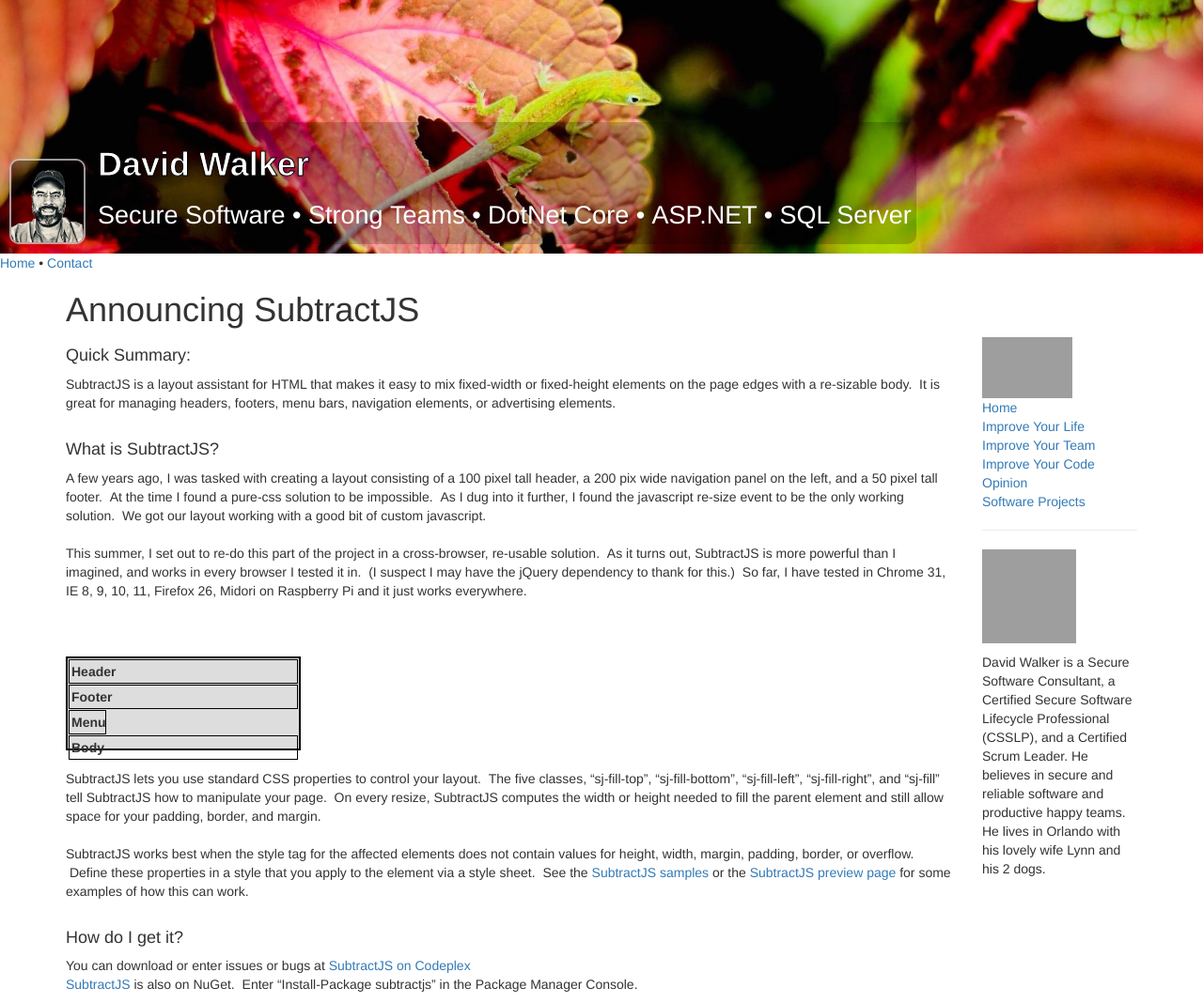
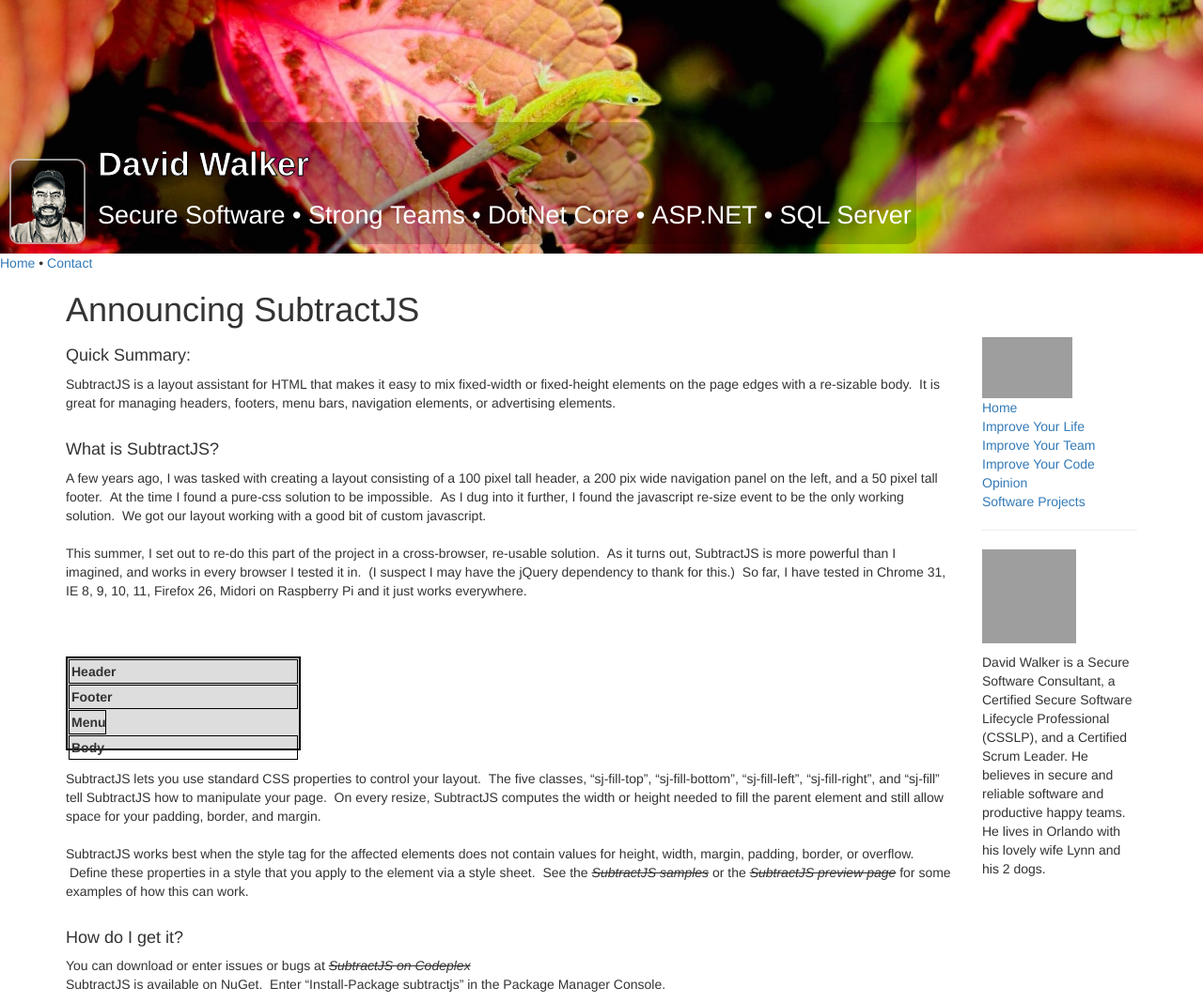
Before and after one commit to Grax32/Grax32.github.io, a Jekyll site: the page built from articles/announcing-subtractjs.md, in a window 1280 px wide, cut to the strip 0-1068 px from the top of the page. Shown: the whole strip at 94% size. Built offline with Jekyll 4.4.1, drawn with Linux system fonts in a browser that asks for light colours; grey boxes are pictures that could not be loaded.

Commit message:
link fixes

```diff
--- a/_includes/google-analytics.html
+++ b/_includes/google-analytics.html
@@ -4,7 +4,7 @@
   m=s.getElementsByTagName(o)[0];a.async=1;a.src=g;m.parentNode.insertBefore(a,m)
   })(window,document,'script','//www.google-analytics.com/analytics.js','ga');
 
-  ga('create', 'UA-40393677-1', 'grax.com');
+  ga('create', 'UA-40393677-1', 'grax32.com');
   ga('require', 'displayfeatures');
   ga('send', 'pageview');
 </script>
--- a/articles/announcing-subtractjs.md
+++ b/articles/announcing-subtractjs.md
@@ -50,9 +50,9 @@ Body</div>
 <br />
 SubtractJS lets you use standard CSS properties to control your layout. &nbsp;The five classes, "sj-fill-top", "sj-fill-bottom", "sj-fill-left", "sj-fill-right", and "sj-fill" tell SubtractJS how to manipulate your page. &nbsp;On every resize, SubtractJS computes the width or height needed to fill the parent element and still allow space for your padding, border, and margin. <br />
 <br />
-SubtractJS works best when the style tag for the affected elements does not contain values for height, width, margin, padding, border, or overflow. &nbsp;Define these properties in a style that you apply to the element via a style sheet. &nbsp;See the <a href="http://g.grax.com/1e7pjpm" target="_blank">SubtractJS samples</a>&nbsp;or the <a href="http://g.grax.com/1d56Hrs" target="_blank">SubtractJS preview page</a>&nbsp;for some examples of how this can work.<br />
+SubtractJS works best when the style tag for the affected elements does not contain values for height, width, margin, padding, border, or overflow. &nbsp;Define these properties in a style that you apply to the element via a style sheet. &nbsp;See the <i style="text-decoration: line-through;">SubtractJS samples</i>&nbsp;or the <i style="text-decoration: line-through;">SubtractJS preview page</i>&nbsp;for some examples of how this can work.<br />
 <br />
 <h4>
 How do I get it?</h4>
-You can download or enter issues or bugs at&nbsp;<a href="http://g.grax.com/19c8KbM" target="_blank">SubtractJS on Codeplex</a><br />
-<a href="http://g.grax.com/1bnBVFy" target="_blank">SubtractJS </a>is also on NuGet. &nbsp;Enter "Install-Package subtractjs" in the Package Manager Console.
+You can download or enter issues or bugs at&nbsp;<i style="text-decoration: line-through;">SubtractJS on Codeplex</i><br />
+SubtractJS is available on NuGet. &nbsp;Enter "Install-Package subtractjs" in the Package Manager Console.
--- a/documents/privacypolicy.html
+++ b/documents/privacypolicy.html
@@ -3,7 +3,7 @@
     <p><strong>PRIVACY POLICY</strong></p>
     <p><strong>Last updated September 18, 2019 </strong> </p>
     <p> </p>
-    <p>Thank you for choosing to be part of our community at SecureApplicationLifestyle.com. We are committed to protecting your personal information and your right to privacy. If you have any questions or concerns about our policy, or our practices with regards to your personal information, please contact us at privacy@grax.com.</p>
+    <p>Thank you for choosing to be part of our community at SecureApplicationLifestyle.com. We are committed to protecting your personal information and your right to privacy. If you have any questions or concerns about our policy, or our practices with regards to your personal information, please contact us at privacy@grax32.com.</p>
     <p>When you visit our website, and use our services, you trust us with your personal information. We take your privacy very seriously. In this privacy notice, we describe our privacy policy. We seek to explain to you in the clearest way possible what information we collect, how we use it and what rights you have in relation to it. We hope you take some time to read through it carefully, as it is important. If there are any terms in this privacy policy that you do not agree with, please discontinue use of our Sites and our services.</p>
     <p>This privacy policy applies to all information collected through our website. </p>
     <p><strong>Please read this privacy policy carefully as it will help you make informed decisions about sharing your personal information with us. </strong> </p>
```
Also changed, not shown: articles/debugging-visual-studio-2013-code.md (+1 -1 lines), articles/fast-array-fill-function-revisited.md (+1 -1 lines), blog-entries.html (+1 -1 lines).
